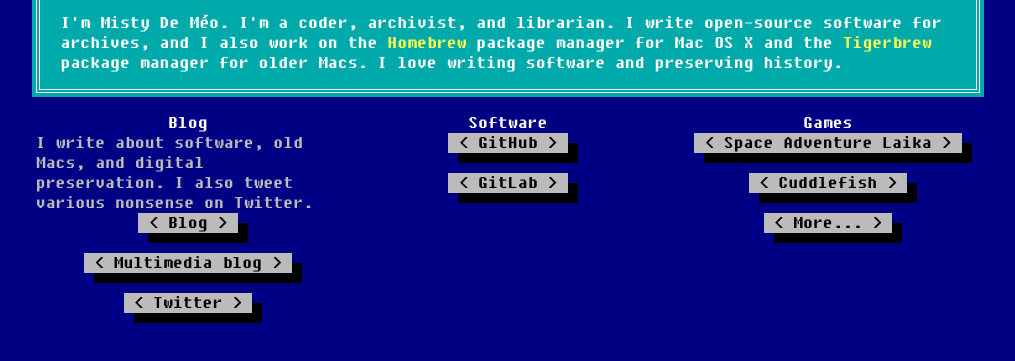
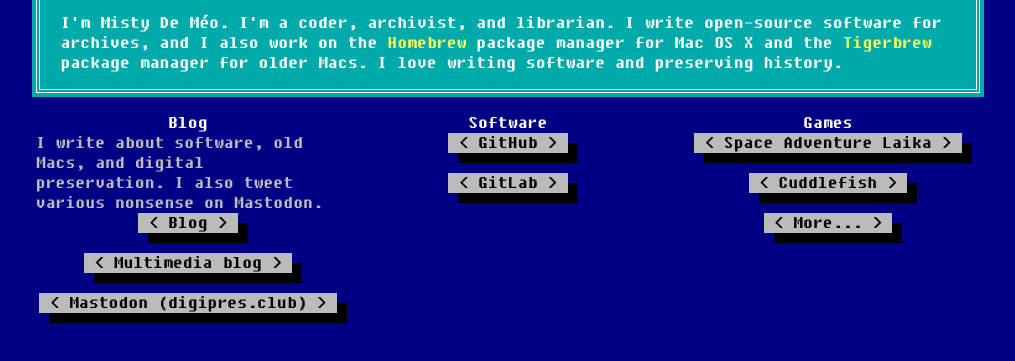
Before and after one commit to mistydemeo/mistydemeo.github.io, a plain HTML site: page index.html in a window 1280 px wide. Shown: the part 127-488 px from the top of the page, without its empty margins (132-1147 px from the left). Drawn offline with nearby package versions, Linux system fonts and the light colour scheme.

Commit message:
Link to Mastodon, not Twitter

```diff
--- a/index.html
+++ b/index.html
@@ -21,11 +21,11 @@
         <div class="row">
             <div class="span4">
             <h2>Blog</h2>
-                I write about software, old Macs, and digital preservation. I also tweet various nonsense on Twitter.<br>
+                I write about software, old Macs, and digital preservation. I also tweet various nonsense on Mastodon.<br>
                 <div class="linkbox">
                 <a class="btn" href="http://www.mistys-internet.website/blog">Blog</a><br>
                 <a class="btn" href="http://cdrom.ca">Multimedia blog</a><br>
-                <a class="btn" href="http://www.twitter.com/mistydemeo">Twitter</a>
+                <a class="btn" rel="me" href="https://digipres.club/@misty">Mastodon (digipres.club)</a>
                 </div>
             </div>
             <div class="span4">
```
